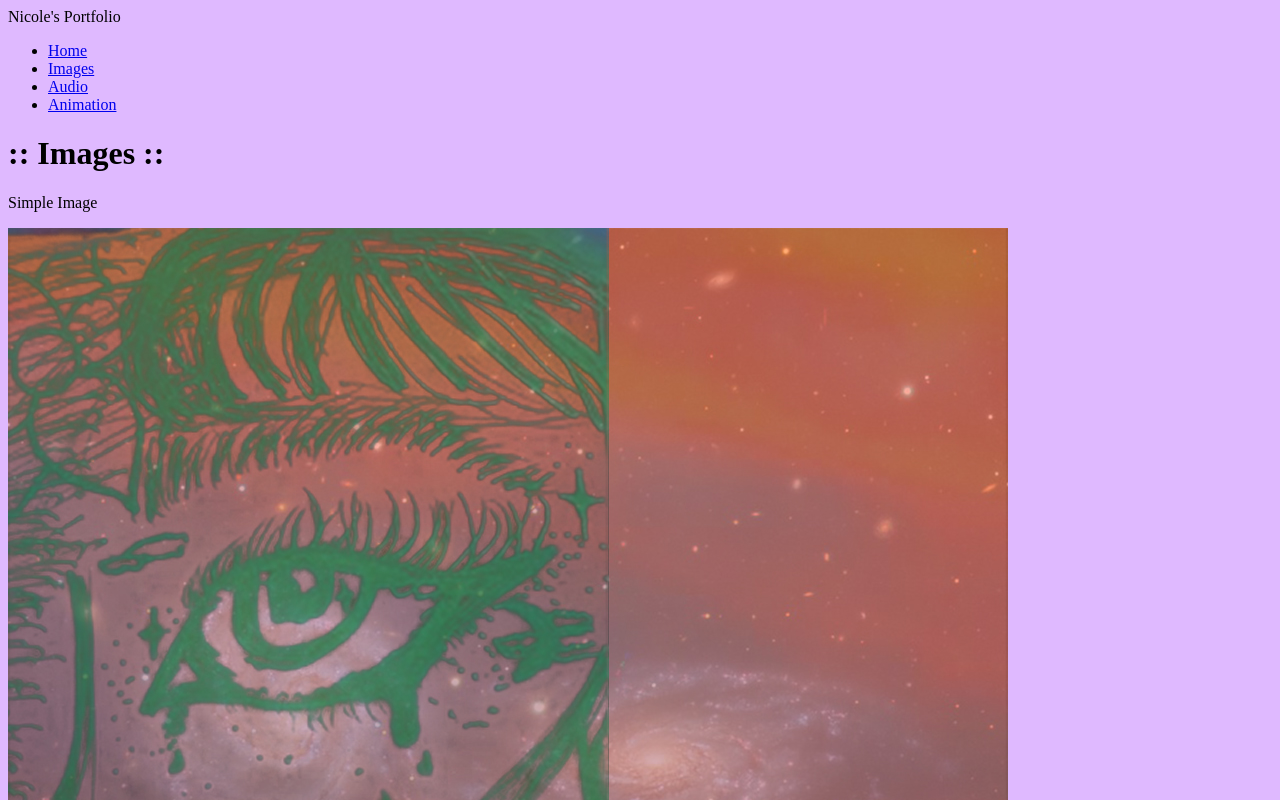
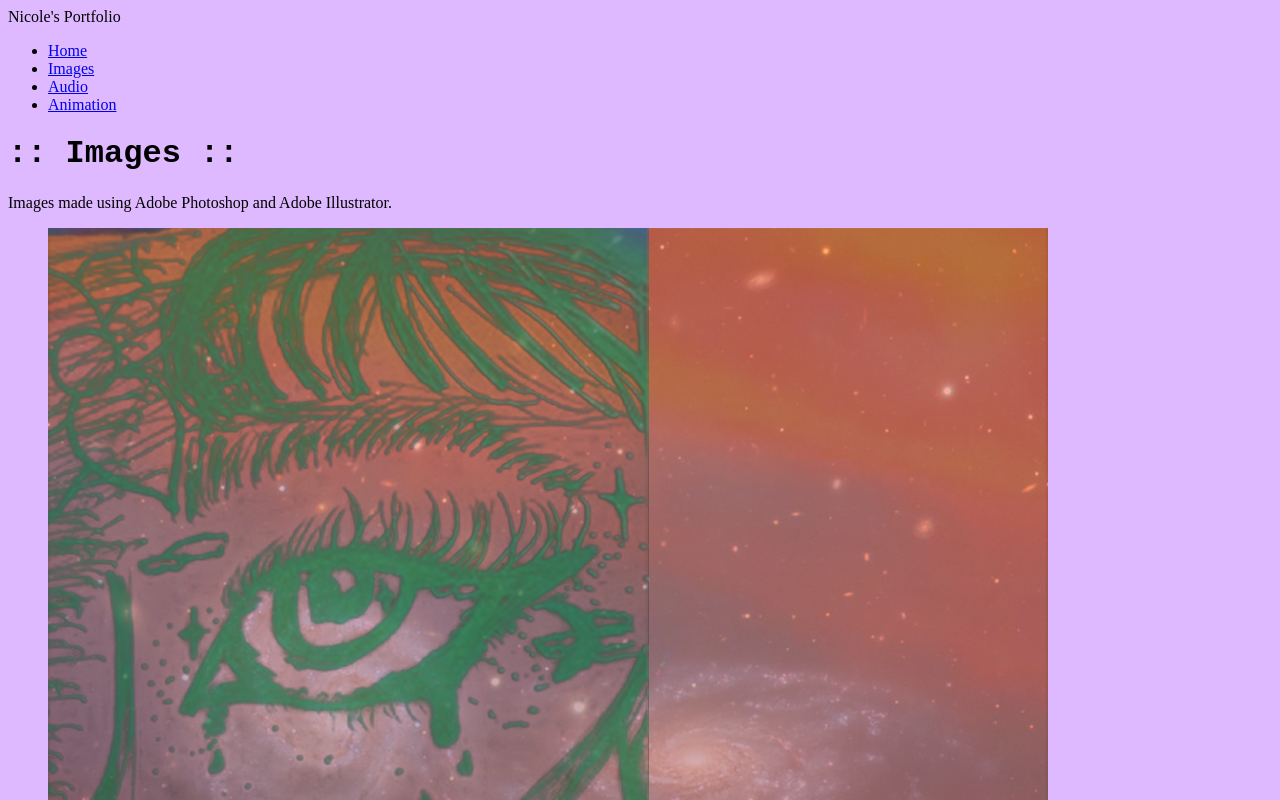
Before and after one commit to nicolekaufman/Nicole-s-Portfolio, a plain HTML site: page images.html in a window 1280 px wide. Shown: the top 800 px of the page. Drawn offline with Linux system fonts and the light colour scheme.

Commit message:
updated css

```diff
--- a/images.html
+++ b/images.html
@@ -20,10 +20,21 @@
 
         <main>
             <h1>:: Images ::</h1>
-            <p>Simple Image</p>
-            <img src="images/ImageProject.jpg" alt="description of the image">
-            <img src="images/Nicole.VectorSelfPortrait.Final.MMP100.png" alt="description of the image">
+            <p>Images made using Adobe Photoshop and Adobe Illustrator.</p>
 
+            <figure>
+                <img
+                    src="images/ImageProject.jpg"
+                    alt="composite image of sunset over mountain with galaxy overlay, half face drawing overlay, and orchid overlay." />
+                <figcaption>Image by Nicole Kaufman. Project Description Paragrapgh.  Software: Adobe Photoshop.</figcaption>
+            </figure>
+
+            <figure>
+                <img
+                    src="images/Nicole.VectorSelfPortrait.Final.MMP100.png"
+                    alt="four eye vector self portrait image" />
+                <figcaption>Image by Nicole Kaufman.</figcaption>
+            </figure>
         </main>
 
         <footer>
--- a/style.css
+++ b/style.css
@@ -1,3 +1,10 @@
 body{
     background-color: #dfb9ff;
 }
+img, video{
+	max-width: 100%;
+	height: auto;
+}
+h1{
+  font-family: Courier New, monospace;
+}
```
Also changed, not shown: animation.html (+2 -3 lines).
